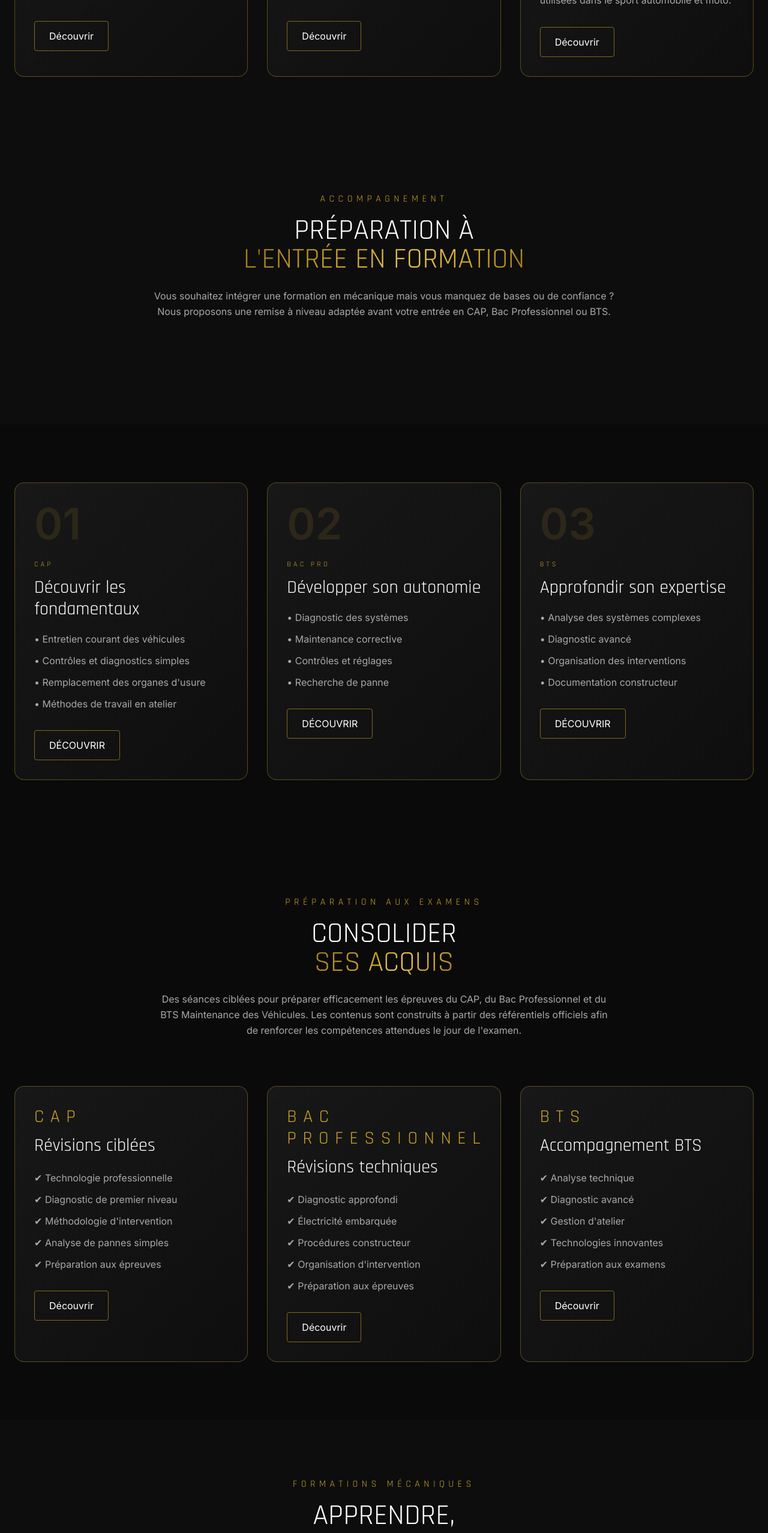
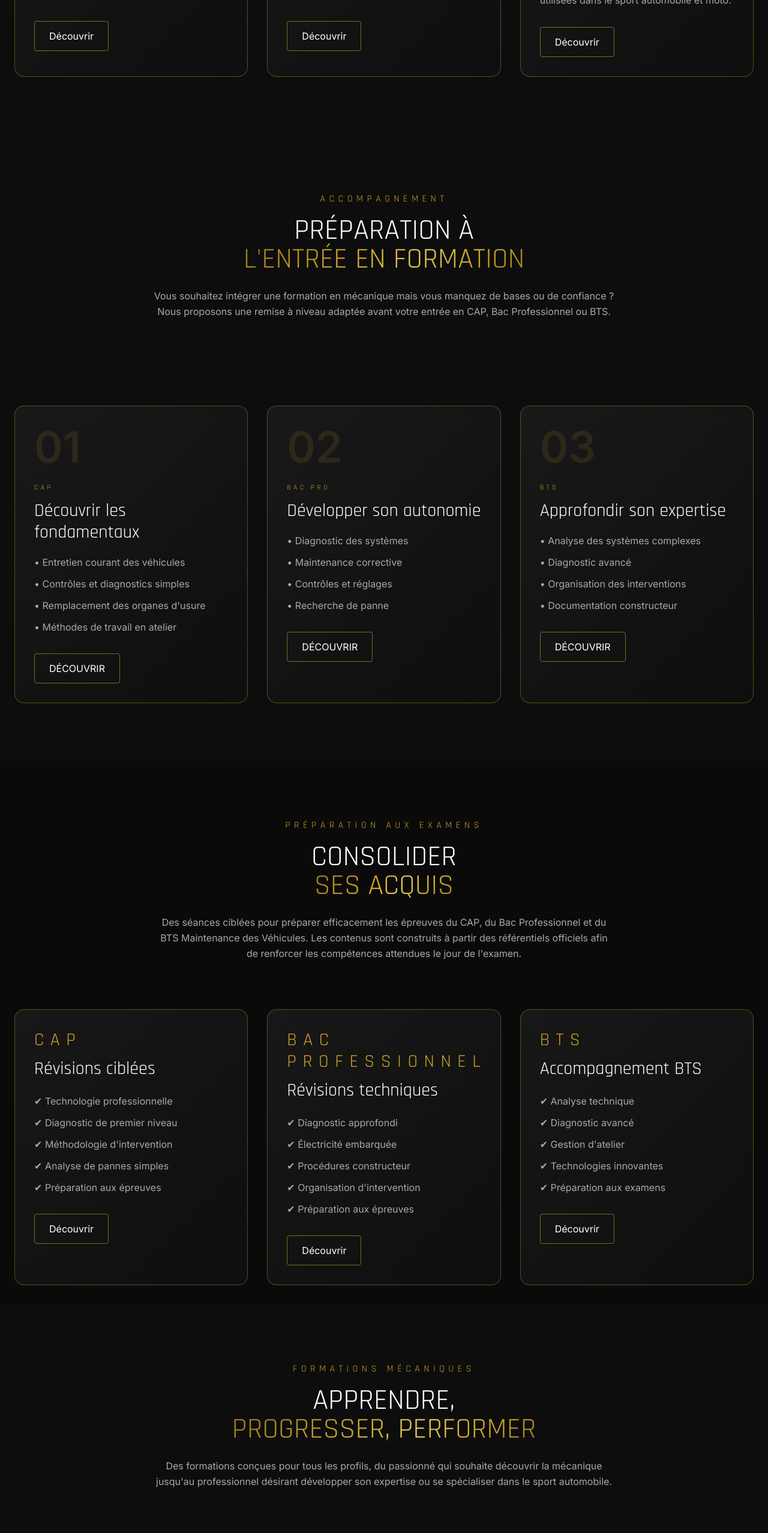
Before and after one commit to PerformancePrestigeAcademy/performance-prestige-academy, a React (Vite) app: page /formation in a window 1280 px wide. Shown: the part 1927-4482 px from the top of the page at 60% size. Built offline with nearby package versions, Linux system fonts and the light colour scheme.

Commit message:
PATCH 006 V8

```diff
--- a/src/Pages/FormationPage.tsx
+++ b/src/Pages/FormationPage.tsx
@@ -356,7 +356,7 @@ export default function FormationPage() {
 
 
 
-<section id="preparation" className="py-24 bg-[#0D0D0D]">
+<section id="preparation" className="pt-24 pb-8 bg-[#0D0D0D]">
 
      <div className="max-w-7xl mx-auto px-6">
 
@@ -389,7 +389,7 @@ export default function FormationPage() {
 
 {/* Préparation à l'entrée en formation */}
 
-<section className="py-24 bg-[#0A0A0A]">
+<section className="pt-8 pb-24 bg-[#0D0D0D]">
 
      <div className="max-w-7xl mx-auto px-6">
 
@@ -526,7 +526,7 @@ export default function FormationPage() {
 
 <section
   id="examens"
-  className="py-24 bg-[#0A0A0A]"
+  className="pt-24 pb-8 bg-[#0A0A0A]"
 >
 
      <div className="max-w-7xl mx-auto px-6">
```
